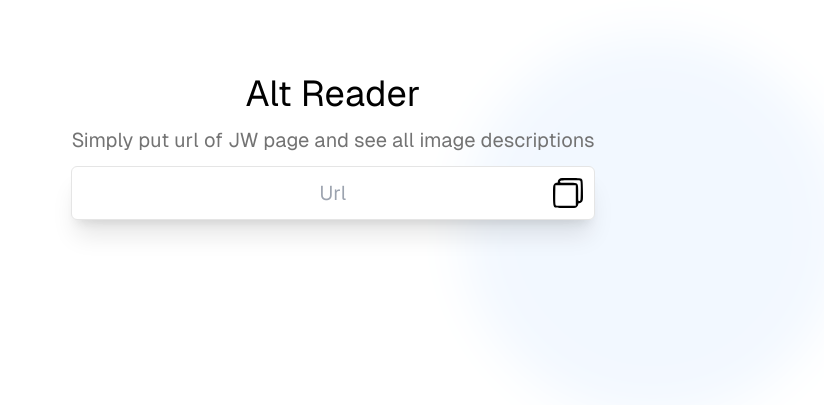
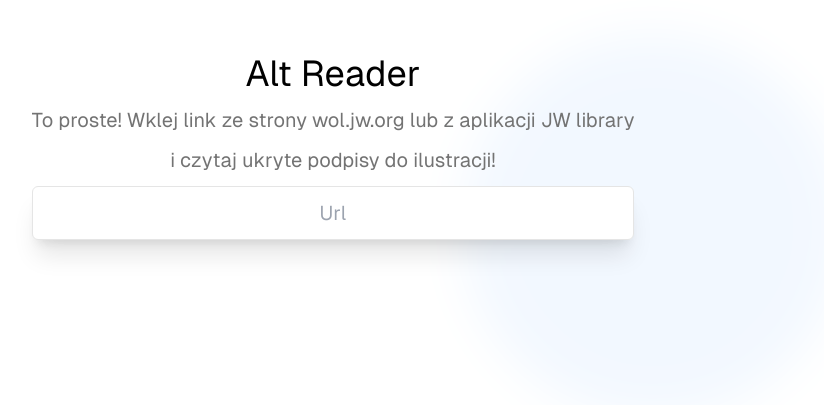
Before and after one commit to Dzban-Diego/alt-reader, a Next.js app: page / in a window 1280 px wide. Shown: the part 253-658 px from the top of the page, without its empty margins (307-1131 px from the left). Built offline with nearby package versions, Linux system fonts and the light colour scheme.

Commit message:
Wycofanie przycisku wklejania

```diff
--- a/src/app/page.tsx
+++ b/src/app/page.tsx
@@ -7,7 +7,8 @@
       <main className="sm:p-10 p-2 text-center text-white flex gap-3 flex-col">
         <h1 className="text-4xl text-black">Alt Reader</h1>
         <span className="text-xl text-neutral-500">
-          Simply put url of JW page and see all image descriptions</span>
+          To proste! Wklej link ze strony wol.jw.org lub z aplikacji JW library</span>
+        <span className="text-xl text-neutral-500">i czytaj ukryte podpisy do ilustracji!</span>
         <Input />
       </main>
     </div>
--- a/src/components/Input.tsx
+++ b/src/components/Input.tsx
@@ -56,9 +56,11 @@
 					placeholder="Url"
 				></input>
 
+				{/*
 				<button onClick={handlePaste} className="absolute right-3 top-1/2 -translate-y-1/2">
 					<Image src="/paste.svg" alt="paste" width={30} height={30} />
 				</button>
+				*/}
 			</div>
 
 			{
```
